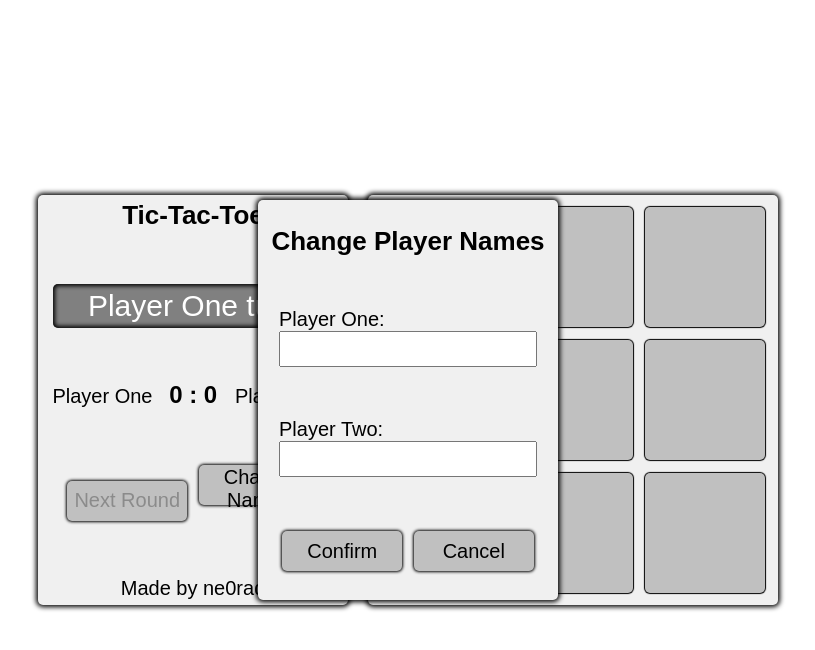
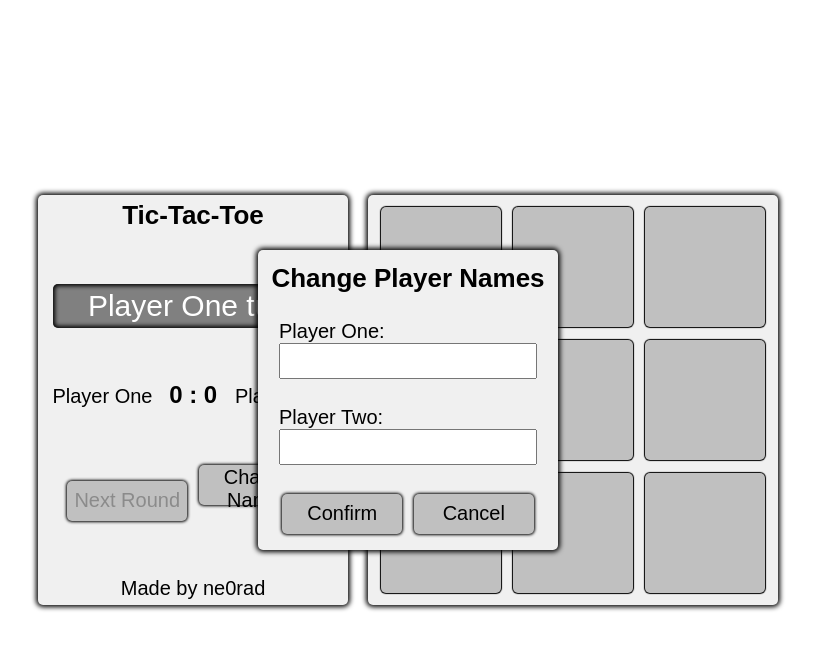
Before and after one commit to ne0rad/tic-tac-toe, a plain HTML site: page index.html in a window 1280 px wide. Both pictures are taken after a click on the button "Change Names". Shown: the whole page, without its empty margins (232-1047 px from the left). Drawn offline with Linux system fonts and the light colour scheme; a web font is replaced by a local one.

Commit message:
Reduced name change box size

```diff
--- a/styles/style.css
+++ b/styles/style.css
@@ -71,9 +71,9 @@ body {
   position: fixed;
   top: 50%;
   left: 50%;
-  height: 400px;
+  height: 300px;
   width: 300px;
-  margin-top: -200px;
+  margin-top: -150px;
   margin-left: -150px;
   display: none;
   flex-direction: column;
```
